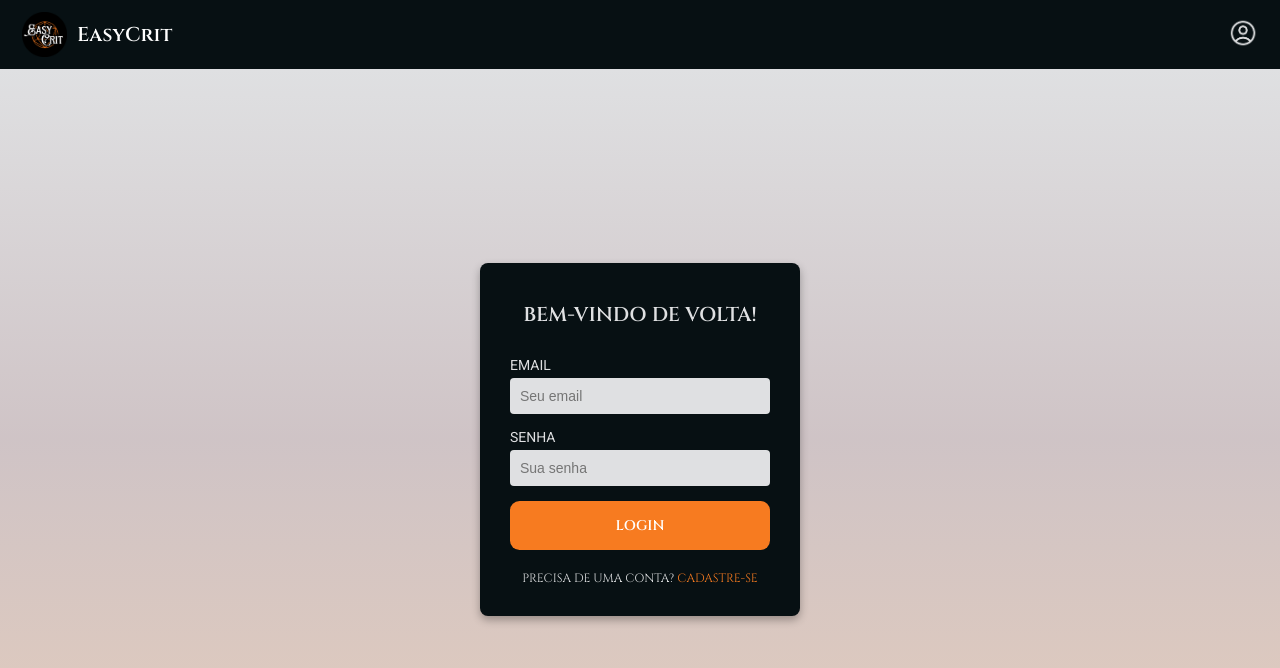
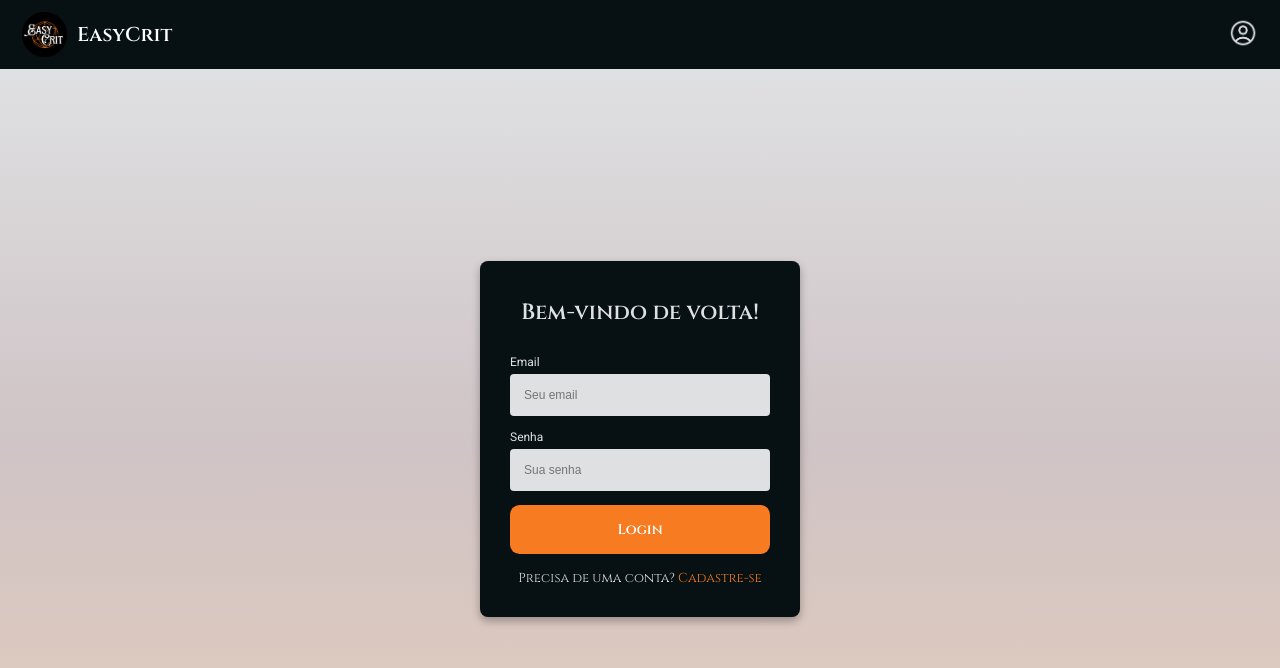
Before and after one commit to PhilipeSousa/2025.1-EasyCrit-frontend, a Next.js app: page /login in a window 1280 px wide. Shown: the top 668 px of the page. Built offline with nearby package versions, Linux system fonts and the light colour scheme.

Commit message:
style(#66):Change in font size and change from upper case to camelCase

```diff
--- a/src/app/login/login.module.css
+++ b/src/app/login/login.module.css
@@ -56,7 +56,7 @@
 
 .title {
   color: #DFE0E2;
-  font-size: 20px;
+  font-size: 22px;
   margin-bottom: 20px;
   font-family: 'Cinzel', serif;
   font-weight: bold;
@@ -68,13 +68,13 @@
 }
 
 .inputGroup {
-  margin-bottom: 15px;
+  margin-bottom: 14px;
   text-align: left;
 }
 
 .inputGroup label {
   color: #DFE0E2;
-  font-size: 14px;
+  font-size: 12px;
   display: block;
   margin-bottom: 5px;
 
@@ -82,11 +82,11 @@
 
 .inputField {
   width: 100%;
-  padding: 10px;
+  padding: 14px;
   border-radius: 4px;
   border: none;
   background-color: #DFE0E2;
-  font-size: 14px;
+  font-size: 12px;
 
 }
 
@@ -117,8 +117,8 @@
 
 .registerLink {
   color: #DFE0E2;
-  font-size: 12px;
-  margin-top: 20px;
+  font-size: 13px;
+  margin-top: 15px;
   font-family: 'Cinzel', serif;
 }
 
--- a/src/app/login/page.tsx
+++ b/src/app/login/page.tsx
@@ -19,22 +19,22 @@ export default function LoginPage() {
 
 			<div className={styles.mainContainer}>
 				<div className={styles.loginBox}>
-					<h2 className={styles.title}>BEM-VINDO DE VOLTA!</h2>
+					<h2 className={styles.title}>Bem-vindo de volta!</h2>
 					<form>
 						<div className={styles.inputGroup}>
-							<label htmlFor='email'>EMAIL</label>
+							<label htmlFor='email'>Email</label>
 							<input type='email' id='email' placeholder='Seu email' className={styles.inputField} />
 						</div>
 						<div className={styles.inputGroup}>
-							<label htmlFor='senha'>SENHA</label>
+							<label htmlFor='senha'>Senha</label>
 							<input type='password' id='senha' placeholder='Sua senha' className={styles.inputField} />
 						</div>
 						<button type='submit' className={styles.submitButton}>
-							LOGIN
+							Login
 						</button>
 					</form>
 					<div className={styles.registerLink}>
-						<span className='registerText'>PRECISA DE UMA CONTA?</span> <Link href='/cadastro'>CADASTRE-SE</Link>
+						<span className='registerText'>Precisa de uma conta?</span> <Link href='/cadastro'>Cadastre-se</Link>
 					</div>
 				</div>
 			</div>
```
